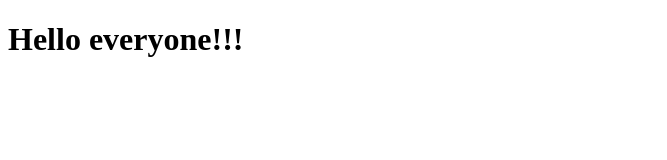
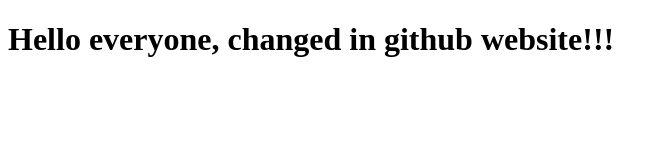
Before and after one commit to VasylYasinets/my-project, a plain HTML site: page index.html in a window 1280 px wide. Shown: the whole page, without its empty margins (0-667 px from the left). Drawn offline with Linux system fonts and the light colour scheme.

Commit message:
Update index.html
Change on git

```diff
--- a/index.html
+++ b/index.html
@@ -7,6 +7,6 @@
   <title>First project</title>
 </head>
 <body>
-  <h1>Hello everyone!!!</h1>
+  <h1>Hello everyone, changed in github website!!!</h1>
 </body>
 </html>
```
